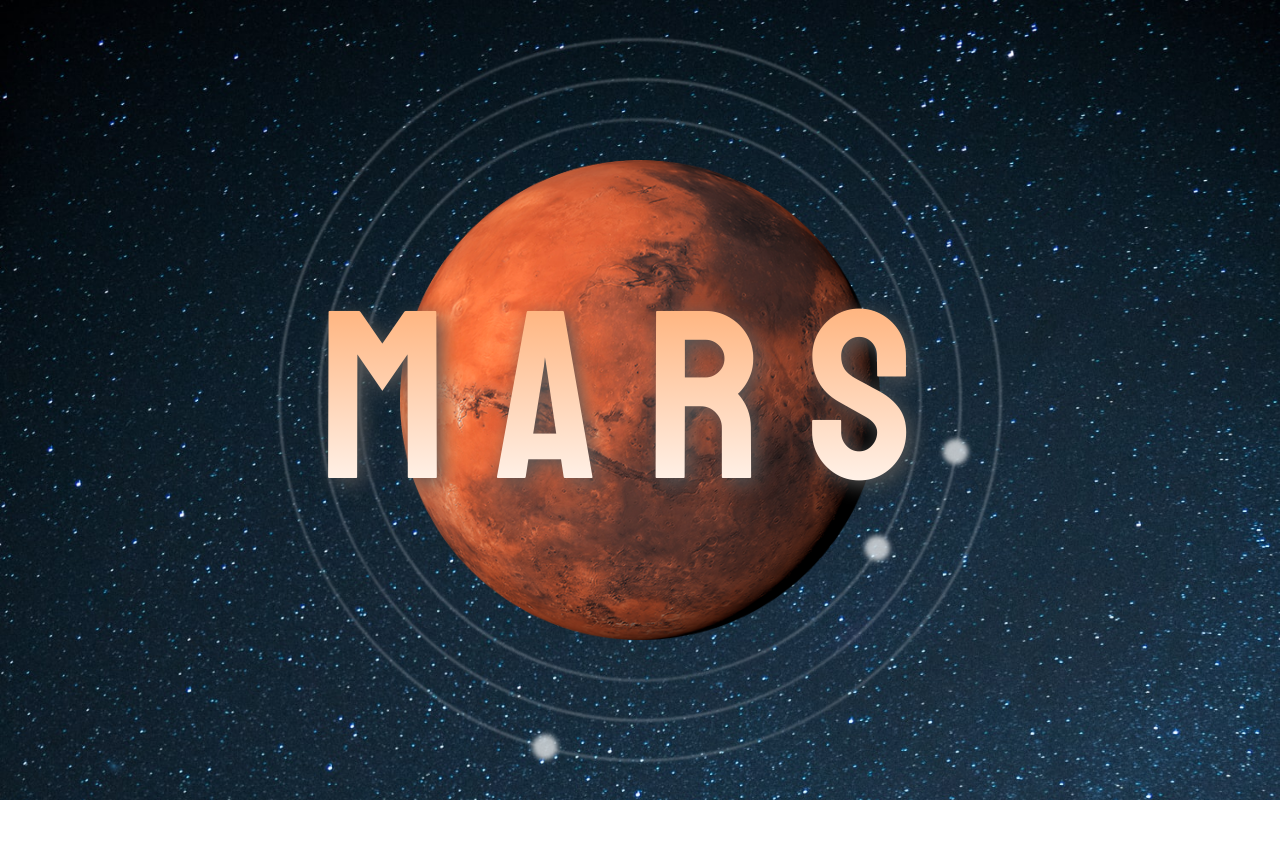
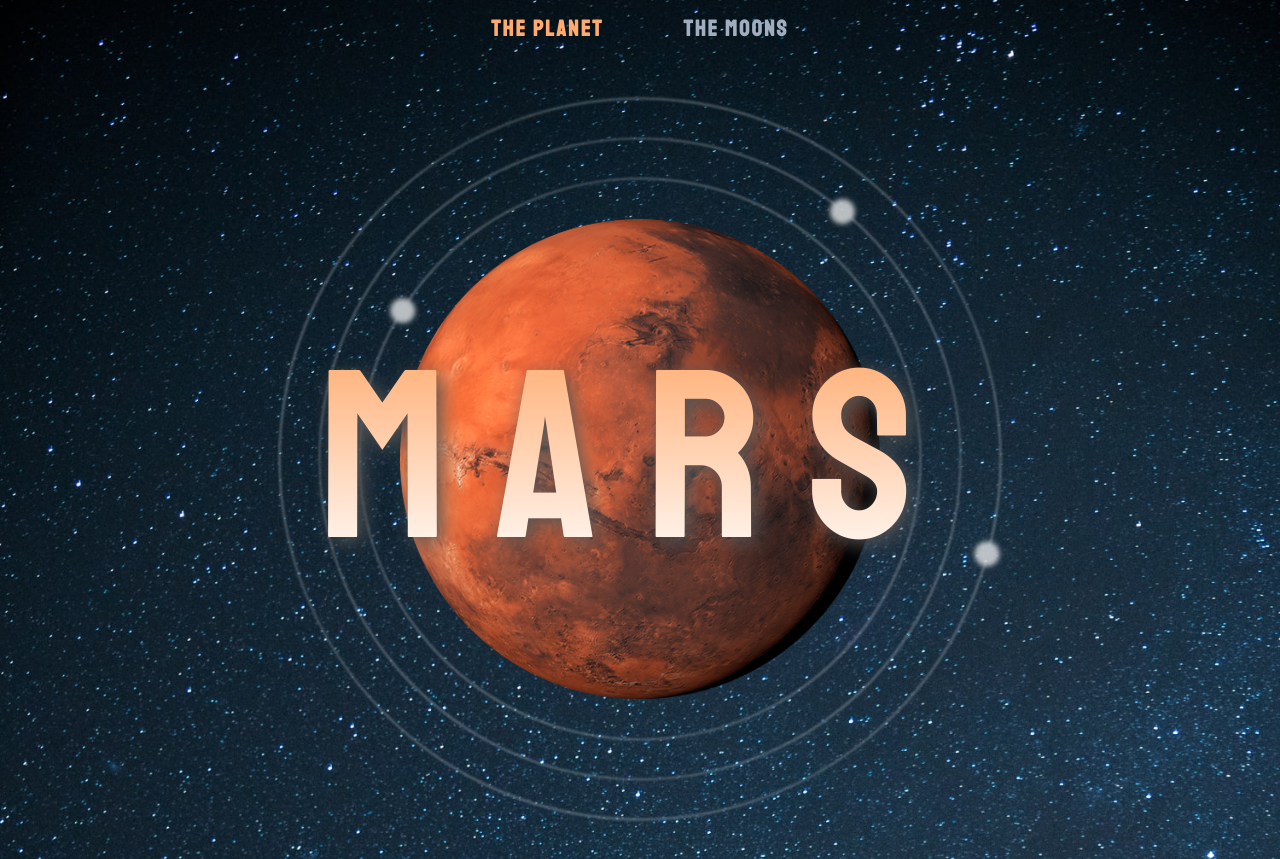
Before and after one commit to mwafa/planet, a Next.js app: page / in a window 1280 px wide. Before the commit the page ends 800 px from the top, so only its background shows below. Built offline with nearby package versions, Linux system fonts and the light colour scheme.

Commit message:
Navbar without icon

```diff
--- /dev/null
+++ b/src/components/Navbar.tsx
@@ -0,0 +1,26 @@
+import { BoxProps, Flex, Heading } from "@chakra-ui/react"
+
+export const Navbar: React.FC = () => {
+  return (
+    <Flex justify="center">
+      <NavbarItem active={true}>THE PLANET</NavbarItem>
+      <NavbarItem>THE MOONS</NavbarItem>
+    </Flex>
+  )
+}
+
+type NavbarItemProps = BoxProps & {
+  active?: boolean
+}
+
+const NavbarItem: React.FC<NavbarItemProps> = ({ children, active }) => (
+  <Heading
+    color={active ? "yellowGrad" : "gray.400"}
+    fontSize="1.4em"
+    letterSpacing=".1em"
+    py={4}
+    px={10}
+  >
+    {children}
+  </Heading>
+)
--- a/src/pages/index.tsx
+++ b/src/pages/index.tsx
@@ -4,10 +4,12 @@ import { Container, Flex } from "@chakra-ui/react"
 
 import { BgImage } from "../components/BgImage"
 import { Mars } from "../components/Mars"
+import { Navbar } from "../components/Navbar"
 
 const Index: NextPage = () => {
   return (
     <BgImage overflow="hidden">
+      <Navbar />
       <Container textAlign="center">
         <Flex minHeight="100vh" direction="column" justifyContent="center">
           <Mars />
```
